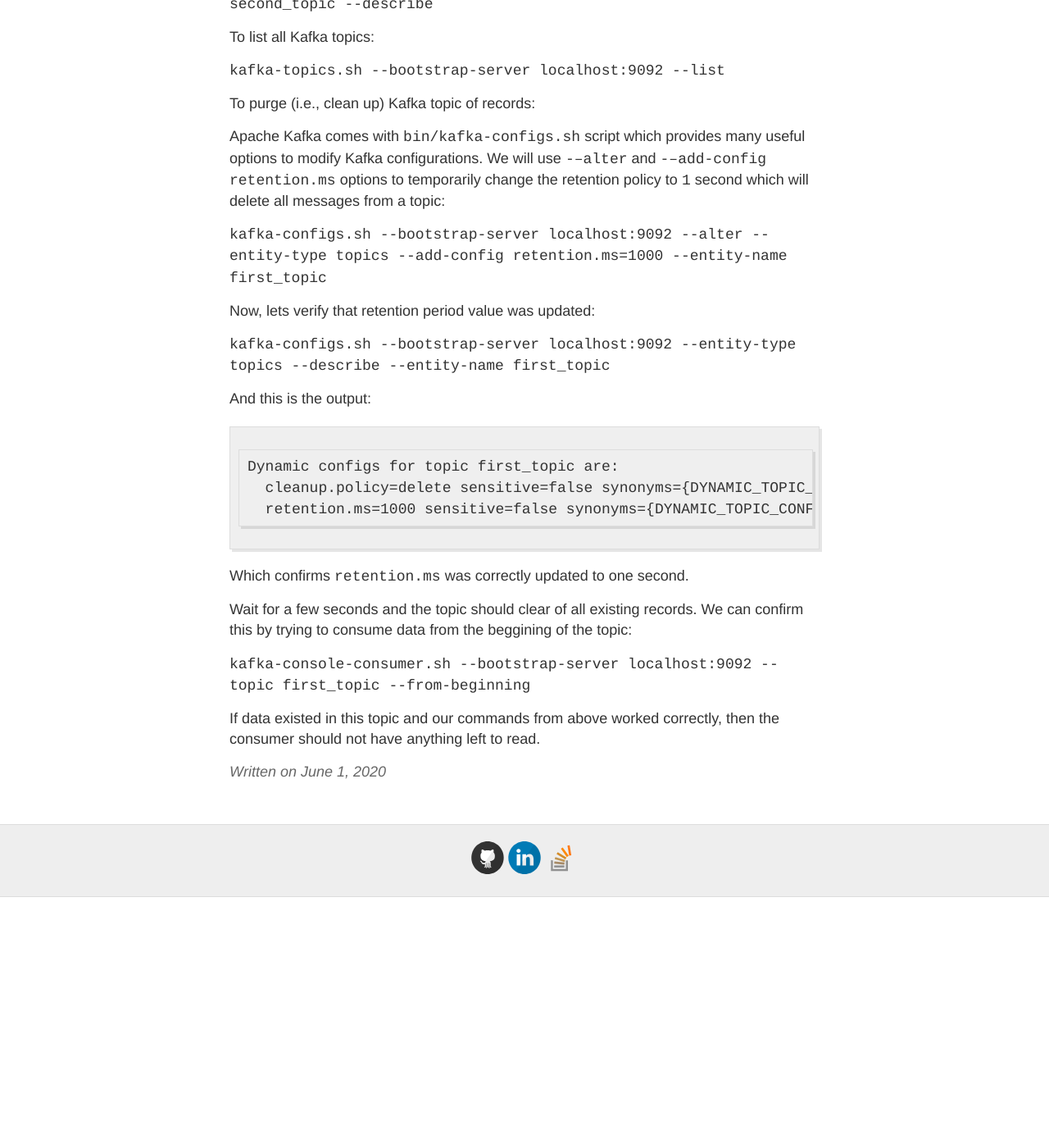
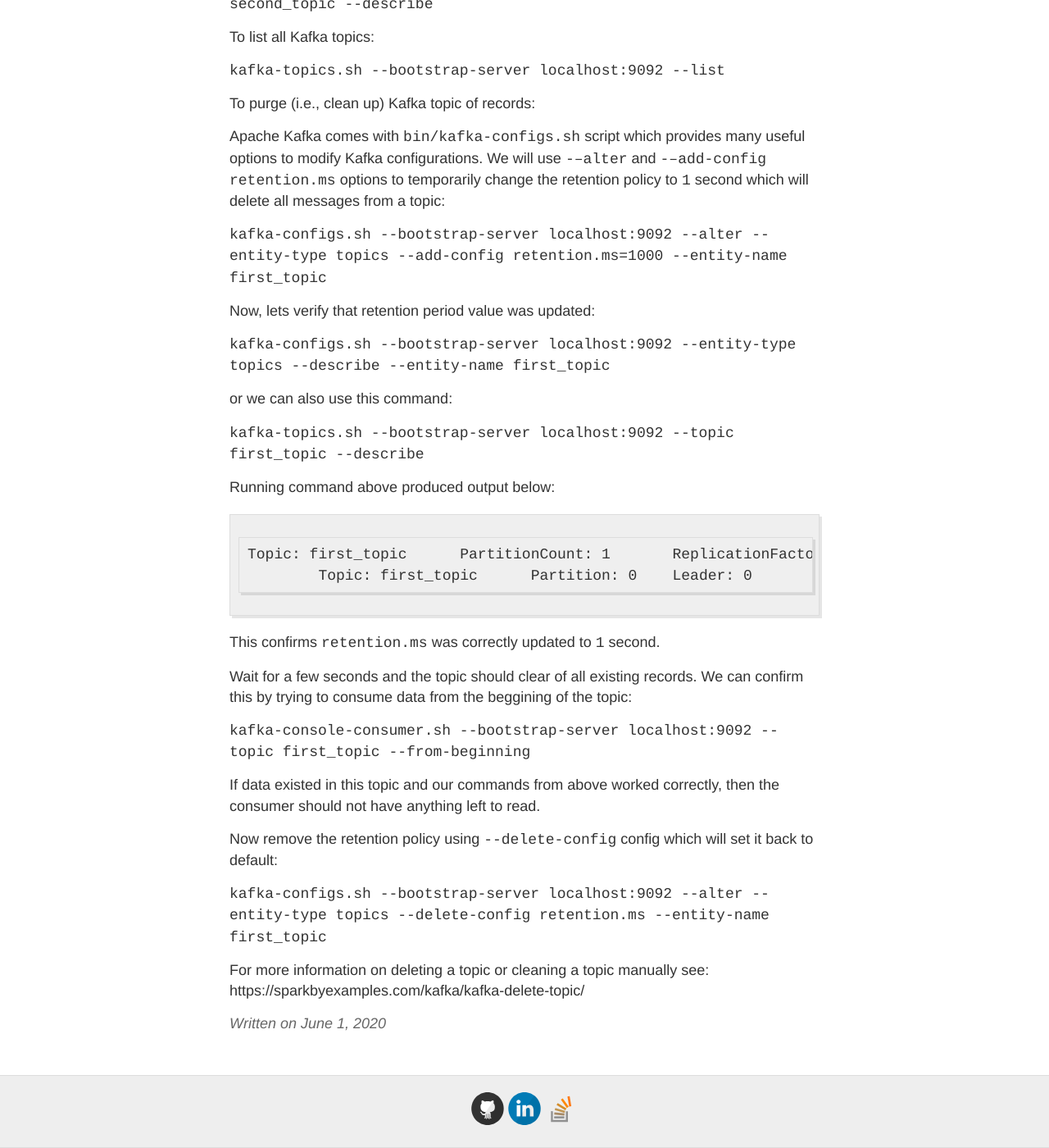
Before and after one commit to gutucristian/gutucristian.github.io, a Jekyll site: the page built from _posts/2020-06-01-Kafka.md, in a window 1280 px wide and 1400 px high, scrolled down 9254 px. Shown: the whole window at 82% size. Built offline with Jekyll 4.4.1, drawn with Linux system fonts in a browser that asks for light colours; our own code applies the rules of GitHub Pages for plain Markdown files; before the commit the page ends 10348 px from its top, so only the background shows below that.

Commit message:
Update 2020-06-01-Kafka.md

````diff
--- a/_posts/2020-06-01-Kafka.md
+++ b/_posts/2020-06-01-Kafka.md
@@ -241,18 +241,27 @@
 
 `kafka-configs.sh --bootstrap-server localhost:9092 --entity-type topics --describe --entity-name first_topic`
 
-And this is the output:
+or we can also use this command:
+
+`kafka-topics.sh --bootstrap-server localhost:9092 --topic first_topic --describe`
+
+Running command above produced output below:
 
 ```
-Dynamic configs for topic first_topic are:
-  cleanup.policy=delete sensitive=false synonyms={DYNAMIC_TOPIC_CONFIG:cleanup.policy=delete, DEFAULT_CONFIG:log.cleanup.policy=delete}
-  retention.ms=1000 sensitive=false synonyms={DYNAMIC_TOPIC_CONFIG:retention.ms=1000}
+Topic: first_topic	PartitionCount: 1	ReplicationFactor: 1	Configs: cleanup.policy=delete,segment.bytes=1073741824,retention.ms=1000
+	Topic: first_topic	Partition: 0	Leader: 0	Replicas: 0	Isr: 0
 ```
 
-Which confirms `retention.ms` was correctly updated to one second.
+This confirms `retention.ms` was correctly updated to `1` second.
 
 Wait for a few seconds and the topic should clear of all existing records. We can confirm this by trying to consume data from the beggining of the topic:
 
 `kafka-console-consumer.sh --bootstrap-server localhost:9092 --topic first_topic --from-beginning`
 
 If data existed in this topic and our commands from above worked correctly, then the consumer should not have anything left to read.
+
+Now remove the retention policy using `--delete-config` config which will set it back to default:
+
+`kafka-configs.sh --bootstrap-server localhost:9092 --alter --entity-type topics --delete-config retention.ms --entity-name first_topic`
+
+For more information on deleting a topic or cleaning a topic manually see: https://sparkbyexamples.com/kafka/kafka-delete-topic/
````
